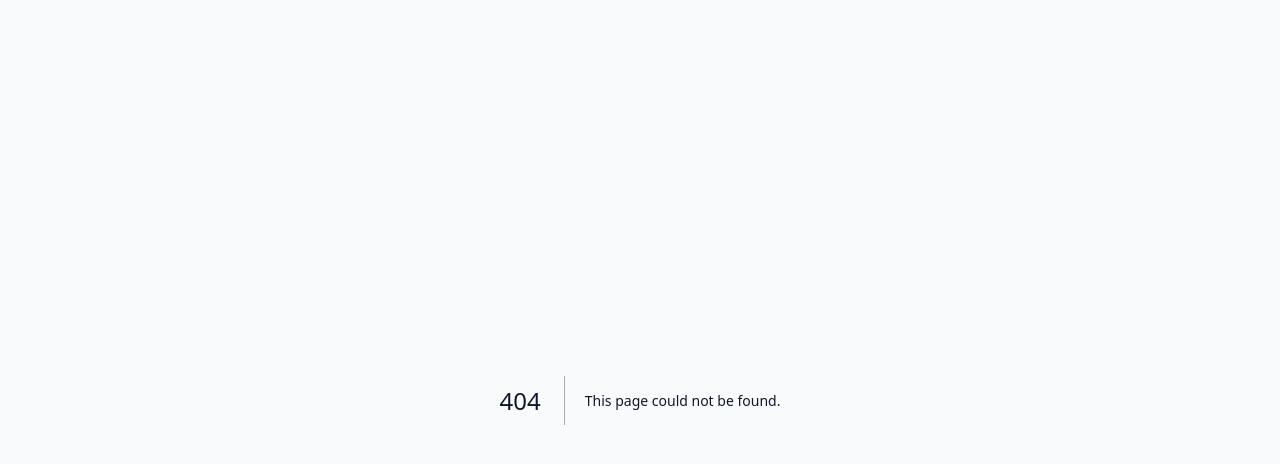
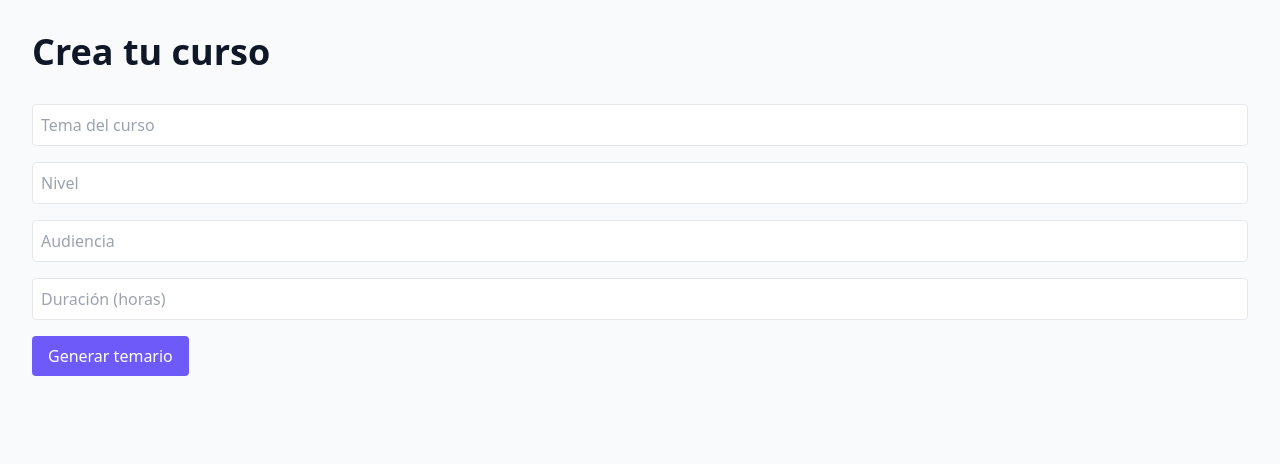
Before and after one commit to miguelangelortiz2/eduaify-app-next, a Next.js app: page /studio in a window 1280 px wide. Before the commit this address had no page. Shown: the top 464 px of the page. Built offline with nearby package versions, Linux system fonts and the light colour scheme.

Commit message:
Create page.js

```diff
--- /dev/null
+++ b/app/studio/page.js
@@ -0,0 +1,97 @@
+'use client';
+
+import { useState } from 'react';
+
+export default function StudioPage() {
+  const [topic, setTopic] = useState('');
+  const [level, setLevel] = useState('');
+  const [audience, setAudience] = useState('');
+  const [duration, setDuration] = useState('');
+  const [modules, setModules] = useState([]);
+  const [loading, setLoading] = useState(false);
+  const [error, setError] = useState(null);
+
+  const handleSubmit = async (e) => {
+    e.preventDefault();
+    setLoading(true);
+    setError(null);
+
+    try {
+      const response = await fetch('/api/generate', {
+        method: 'POST',
+        headers: { 'Content-Type': 'application/json' },
+        body: JSON.stringify({ topic, level, audience, duration }),
+      });
+      if (!response.ok) {
+        throw new Error('Error generating modules');
+      }
+      const data = await response.json();
+      setModules(data.modules || data);
+    } catch (err) {
+      setError(err.message || 'Unexpected error');
+    } finally {
+      setLoading(false);
+    }
+  };
+
+  return (
+    <main className="min-h-screen p-8 space-y-8">
+      <h1 className="text-4xl font-bold">Crea tu curso</h1>
+      <form onSubmit={handleSubmit} className="space-y-4">
+        <input
+          type="text"
+          placeholder="Tema del curso"
+          value={topic}
+          onChange={(e) => setTopic(e.target.value)}
+          className="w-full p-2 border rounded"
+          required
+        />
+        <input
+          type="text"
+          placeholder="Nivel"
+          value={level}
+          onChange={(e) => setLevel(e.target.value)}
+          className="w-full p-2 border rounded"
+        />
+        <input
+          type="text"
+          placeholder="Audiencia"
+          value={audience}
+          onChange={(e) => setAudience(e.target.value)}
+          className="w-full p-2 border rounded"
+        />
+        <input
+          type="number"
+          placeholder="Duración (horas)"
+          value={duration}
+          onChange={(e) => setDuration(e.target.value)}
+          className="w-full p-2 border rounded"
+        />
+        <button
+          type="submit"
+          className="px-4 py-2 bg-brand-500 text-white rounded disabled:opacity-50"
+          disabled={loading}
+        >
+          {loading ? 'Generando...' : 'Generar temario'}
+        </button>
+      </form>
+      {error && <p className="text-red-500">{error}</p>}
+      <section className="space-y-4">
+        {modules.length > 0 &&
+          modules.map((module, index) => (
+            <div key={index} className="p-4 border rounded shadow">
+              <h2 className="text-2xl font-semibold">{module.title}</h2>
+              <p className="mt-2">{module.description}</p>
+              {module.lessons && (
+                <ul className="list-disc ml-5 mt-2">
+                  {module.lessons.map((lesson, idx) => (
+                    <li key={idx}>{lesson}</li>
+                  ))}
+                </ul>
+              )}
+            </div>
+          ))}
+      </section>
+    </main>
+  );
+}
```
